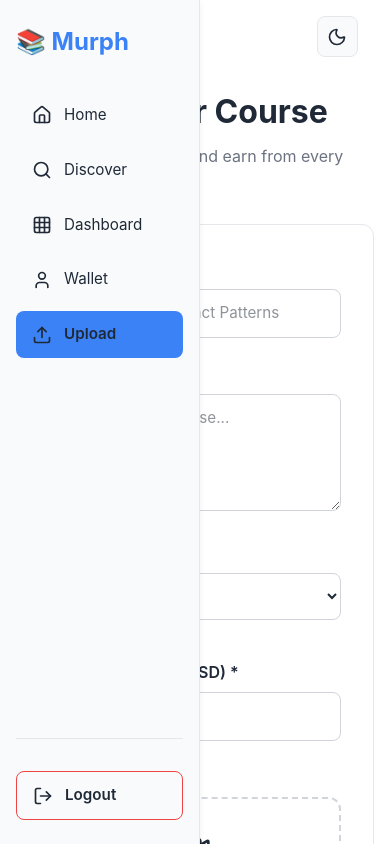
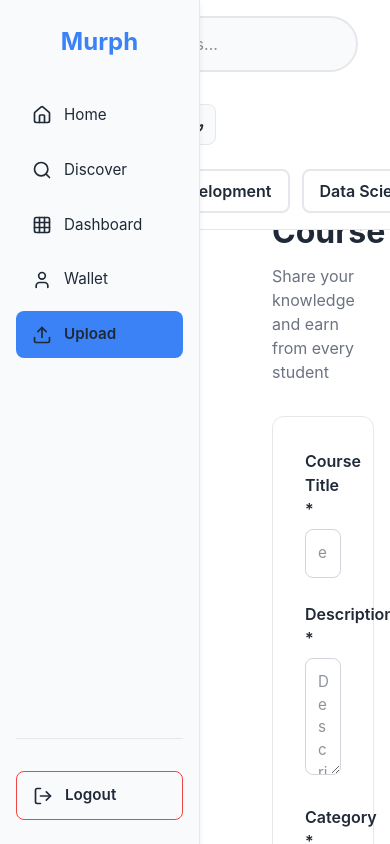
Before and after one commit to maaz25925/tsechacks2026, a React (Vite) app in the folder frontend/: page /upload in a window 390 px wide. Shown: the top 844 px of the page. Built offline with nearby package versions, Linux system fonts and the light colour scheme; no server answers.

Commit message:
feat:changes topbar

```diff
--- a/frontend/src/components/Layout.css
+++ b/frontend/src/components/Layout.css
@@ -4,14 +4,19 @@
   background-color: var(--bg-primary);
   color: var(--text-primary);
   transition: background-color 0.3s ease, color 0.3s ease;
+  --sidebar-width: 256px;
+}
+
+.app-layout.sidebar-closed {
+  --sidebar-width: 0px;
 }
 
 .main-content {
   flex: 1;
-  margin-left: 256px;
-  padding: 2rem 2rem 2rem 2rem;
+  padding: 7rem 2rem 2rem 2rem;
   background-color: var(--bg-primary);
-  margin-top: 0;
+  transition: margin-left 0.3s ease;
+  overflow-y: auto;
 }
 
 @media (max-width: 768px) {
@@ -20,7 +25,7 @@
   }
 
   .main-content {
+    padding: 7rem 1rem 1rem 1rem;
     margin-left: 0;
-    padding: 5.5rem 1rem 1rem 1rem;
   }
 }
--- a/frontend/src/components/Layout.jsx
+++ b/frontend/src/components/Layout.jsx
@@ -1,15 +1,34 @@
-import React from 'react';
+import React, { useState } from 'react';
 import Sidebar from './Sidebar.jsx';
 import TopBar from './TopBar.jsx';
 import './Layout.css';
 
 function Layout({ children }) {
+  const [sidebarOpen, setSidebarOpen] = useState(true);
+  const [selectedCategory, setSelectedCategory] = useState('All');
+  const [searchQuery, setSearchQuery] = useState('');
+
+  const toggleSidebar = () => {
+    setSidebarOpen(!sidebarOpen);
+  };
+
   return (
-    <div className="app-layout">
-      <Sidebar />
-      <TopBar />
-      <main className="main-content">
-        {children}
+    <div className={`app-layout ${sidebarOpen ? 'sidebar-open' : 'sidebar-closed'}`}>
+      <Sidebar isOpen={sidebarOpen} onToggleSidebar={toggleSidebar} />
+      <TopBar
+        onSearchChange={setSearchQuery}
+        onCategoryChange={setSelectedCategory}
+        selectedCategory={selectedCategory}
+        searchQuery={searchQuery}
+        sidebarOpen={sidebarOpen}
+      />
+      <main className="main-content" style={{ marginLeft: sidebarOpen ? '256px' : '0' }}>
+        {React.cloneElement(children, {
+          selectedCategory,
+          searchQuery,
+          onSearchChange: setSearchQuery,
+          onCategoryChange: setSelectedCategory
+        })}
       </main>
     </div>
   );
--- a/frontend/src/components/Sidebar.css
+++ b/frontend/src/components/Sidebar.css
@@ -11,17 +11,50 @@
   padding: 1.5rem 1rem;
   box-shadow: 0 4px 6px rgba(0, 0, 0, 0.07);
   z-index: 50;
-  transition: background-color 0.3s ease, border-color 0.3s ease;
+  transition: all 0.3s ease;
+}
+
+.sidebar.closed {
+  width: 0;
+  padding: 0;
+  border-right: none;
+  overflow: hidden;
 }
 
 .sidebar-header {
   margin-bottom: 2rem;
+  display: flex;
+  align-items: center;
+  justify-content: space-between;
+  gap: 1rem;
 }
 
 .logo {
   font-size: 1.5rem;
   font-weight: 700;
   color: var(--primary);
+  margin: 0;
+  flex: 1;
+}
+
+.close-btn {
+  display: flex;
+  align-items: center;
+  justify-content: center;
+  padding: 0.5rem;
+  background-color: var(--bg-primary);
+  border: 1px solid var(--border-color);
+  color: var(--text-primary);
+  border-radius: 0.5rem;
+  cursor: pointer;
+  transition: all 0.2s ease;
+  flex-shrink: 0;
+}
+
+.close-btn:hover {
+  background-color: var(--primary);
+  color: white;
+  border-color: var(--primary);
 }
 
 .sidebar-nav {
--- a/frontend/src/components/Sidebar.jsx
+++ b/frontend/src/components/Sidebar.jsx
@@ -18,7 +18,7 @@ export default function Sidebar() {
   return (
     <aside className="sidebar">
       <div className="sidebar-header">
-        <h1 className="logo">📚 Murph</h1>
+        <h1 className="logo text-center">Murph</h1>
       </div>
 
       <nav className="sidebar-nav">
--- a/frontend/src/components/TopBar.css
+++ b/frontend/src/components/TopBar.css
@@ -1,11 +1,100 @@
 .top-bar {
   position: fixed;
   top: 0;
+  left: 256px;
   right: 0;
   z-index: 40;
+  background-color: var(--bg-primary);
+  border-bottom: 1px solid var(--border-color);
+  transition: background-color 0.3s ease, left 0.3s ease;
+  display: flex;
+  flex-direction: column;
+}
+
+.app-layout.sidebar-closed .top-bar {
+  left: 0;
+}
+
+.navbar-top {
+  display: flex;
+  align-items: center;
+  justify-content: space-between;
   padding: 1rem 2rem;
+  gap: 2rem;
+}
+
+.search-section {
+  display: flex;
+  justify-content: center;
+  flex: 1;
+}
+
+.search-bar {
+  display: flex;
+  align-items: center;
+  gap: 0.75rem;
+  padding: 0.875rem 1.25rem;
+  background-color: var(--bg-secondary);
+  border: 2px solid var(--border-color);
+  border-radius: 2rem;
+  width: 100%;
+  max-width: 400px;
+  transition: background-color 0.3s ease, border-color 0.3s ease, box-shadow 0.3s ease;
+}
+
+.search-bar:focus-within {
+  border-color: var(--primary);
+  box-shadow: 0 0 0 3px rgba(59, 130, 246, 0.1);
+}
+
+.search-bar input {
+  flex: 1;
+  border: none;
+  outline: none;
+  font-size: 1rem;
+  background-color: transparent;
+  color: var(--text-primary);
+  transition: color 0.3s ease;
+}
+
+.search-bar input::placeholder {
+  color: var(--text-secondary);
+  opacity: 0.8;
+}
+
+.search-bar svg {
+  color: var(--text-secondary);
+}
+
+.category-filter {
+  display: flex;
+  align-items: center;
+  gap: 0.75rem;
+  overflow-x: auto;
+  padding: 0.5rem 2rem 1rem 2rem;
+  white-space: nowrap;
+}
+
+.category-btn {
+  padding: 0.5rem 1rem;
   background-color: var(--bg-primary);
-  transition: background-color 0.3s ease;
+  border: 2px solid var(--border-color);
+  border-radius: 0.5rem;
+  cursor: pointer;
+  white-space: nowrap;
+  transition: all 0.2s;
+  color: var(--text-primary);
+}
+
+.category-btn:hover {
+  border-color: var(--primary);
+  color: var(--primary);
+}
+
+.category-btn.active {
+  background-color: var(--primary);
+  color: white;
+  border-color: var(--primary);
 }
 
 .theme-toggle-btn {
@@ -19,6 +108,7 @@
   border-radius: 0.5rem;
   cursor: pointer;
   transition: all 0.2s ease;
+  flex-shrink: 0;
 }
 
 .theme-toggle-btn:hover {
@@ -26,3 +116,21 @@
   color: white;
   border-color: var(--primary);
 }
+
+@media (max-width: 768px) {
+  .top-bar {
+    left: 0;
+  }
+
+  .navbar-top {
+    flex-direction: column;
+  }
+
+  .search-section {
+    width: 100%;
+  }
+
+  .search-bar {
+    max-width: 100%;
+  }
+}
--- a/frontend/src/components/TopBar.jsx
+++ b/frontend/src/components/TopBar.jsx
@@ -1,12 +1,26 @@
-import { Moon, Sun } from 'lucide-react';
+import { Moon, Sun, Search, Filter } from 'lucide-react';
 import { useTheme } from '../features/theme/ThemeProvider.jsx';
+import { mockCategories } from '../lib/dataMocks';
 import './TopBar.css';
 
-export default function TopBar() {
+export default function TopBar({ onSearchChange, onCategoryChange, selectedCategory, searchQuery }) {
   const { isDarkMode, toggleTheme } = useTheme();
 
   return (
     <div className="top-bar">
+      <div className="navbar-top">
+        <div className="search-section">
+          <div className="search-bar">
+            <Search size={20} />
+            <input
+              type="text"
+              placeholder="Search courses..."
+              value={searchQuery}
+              onChange={(e) => onSearchChange(e.target.value)}
+            />
+          </div>
+        </div>
+
         <button
           className="theme-toggle-btn"
           onClick={toggleTheme}
@@ -15,5 +29,19 @@ export default function TopBar() {
           {isDarkMode ? <Sun size={20} /> : <Moon size={20} />}
         </button>
       </div>
+
+      <div className="category-filter">
+        <Filter size={20} />
+        {mockCategories.map((cat) => (
+          <button
+            key={cat}
+            onClick={() => onCategoryChange(cat)}
+            className={`category-btn ${selectedCategory === cat ? 'active' : ''}`}
+          >
+            {cat}
+          </button>
+        ))}
+      </div>
+    </div>
   );
 }
--- a/frontend/src/lib/theme.js
+++ b/frontend/src/lib/theme.js
@@ -10,15 +10,15 @@ export const THEME = {
     accent: '#10B981',
   },
   light: {
-    background: '#FFFFFF',
-    surface: '#F9FAFB',
+    background: '#F5F5F7',
+    surface: '#FFFFFF',
     text: '#1F2937',
     textSecondary: '#6B7280',
     border: '#E5E7EB',
   },
   dark: {
-    background: '#0F172A',
-    surface: '#1E293B',
+    background: '#1E3A5F',
+    surface: '#2C5282',
     text: '#F1F5F9',
     textSecondary: '#CBD5E1',
     border: '#334155',
@@ -28,9 +28,9 @@ export const THEME = {
 export const getThemeVariables = (isDark = false) => {
   const mode = isDark ? THEME.dark : THEME.light;
   return {
-    '--primary': THEME.colors.primary,
-    '--secondary': THEME.colors.secondary,
-    '--accent': THEME.colors.accent,
+    '--primary': isDark ? '#60A5FA' : THEME.colors.primary,
+    '--secondary': isDark ? '#A78BFA' : THEME.colors.secondary,
+    '--accent': isDark ? '#34D399' : THEME.colors.accent,
     '--bg-primary': mode.background,
     '--bg-secondary': mode.surface,
     '--text-primary': mode.text,
--- a/frontend/src/pages/Home.css
+++ b/frontend/src/pages/Home.css
@@ -1,80 +1,7 @@
 .home-page {
   width: 100%;
-}
-
-.search-section {
-  margin-bottom: 3rem;
-  display: flex;
-  justify-content: center;
-}
-
-.search-bar {
-  display: flex;
-  align-items: center;
-  gap: 0.75rem;
-  padding: 0.875rem 1.25rem;
-  background-color: var(--bg-secondary);
-  border: 2px solid var(--border-color);
-  border-radius: 2rem;
-  width: 70%;
-  max-width: 800px;
-  transition: background-color 0.3s ease, border-color 0.3s ease, box-shadow 0.3s ease;
-}
-
-.search-bar:focus-within {
-  border-color: var(--primary);
-  box-shadow: 0 0 0 3px rgba(59, 130, 246, 0.1);
-}
-
-.search-bar input {
-  flex: 1;
-  border: none;
-  outline: none;
-  font-size: 1rem;
-  background-color: transparent;
-  color: var(--text-primary);
-  transition: color 0.3s ease;
-}
-
-.search-bar input::placeholder {
-  color: var(--text-secondary);
-  opacity: 0.8;
-}
-
-
-.search-bar svg {
-  color: var(--text-secondary);
-}
-
-.category-filter {
-  display: flex;
-  align-items: center;
-  gap: 0.75rem;
-  overflow-x: auto;
-  padding-bottom: 1rem;
-  margin-bottom: 2rem;
-}
-
-.category-btn {
-  padding: 0.5rem 1rem;
-  background-color: var(--bg-primary);
-  border: 2px solid var(--border-color);
-  border-radius: 0.5rem;
-  cursor: pointer;
-  white-space: nowrap;
-  transition: all 0.2s;
-  color: var(--text-primary);
-}
-
-.category-btn:hover {
-  border-color: var(--primary);
-  color: var(--primary);
-}
-
-.category-btn.active {
-  background-color: var(--primary);
-  color: white;
-  border-color: var(--primary);
+  padding-top: 4.5rem;
+  margin-top: 1rem;
 }
 
 .sessions-grid {
@@ -102,7 +29,7 @@
 
 .session-card {
   background-color: var(--bg-primary);
-  border-radius: 0.875rem;
+  border-radius: 0;
   overflow: hidden;
   box-shadow: 0 2px 8px rgba(0, 0, 0, 0.08);
   transition: all 0.3s cubic-bezier(0.4, 0, 0.2, 1);
--- a/frontend/src/pages/Home.jsx
+++ b/frontend/src/pages/Home.jsx
@@ -1,13 +1,10 @@
 import { useEffect, useState } from 'react';
-import { Search, Filter } from 'lucide-react';
 import { Link } from 'react-router-dom';
 import { mockSessions, mockCategories } from '../lib/dataMocks';
 import './Home.css';
 
-export default function Home() {
+export default function Home({ selectedCategory = 'All', searchQuery = '', onSearchChange, onCategoryChange }) {
   const [sessions, setSessions] = useState([]);
-  const [selectedCategory, setSelectedCategory] = useState('All');
-  const [searchQuery, setSearchQuery] = useState('');
 
   useEffect(() => {
     let filtered = mockSessions;
@@ -29,31 +26,6 @@ export default function Home() {
 
   return (
     <div className="home-page">
-      <div className="search-section">
-        <div className="search-bar">
-          <Search size={20} />
-          <input
-            type="text"
-            placeholder="Search courses..."
-            value={searchQuery}
-            onChange={(e) => setSearchQuery(e.target.value)}
-          />
-        </div>
-      </div>
-
-      <div className="category-filter">
-        <Filter size={20} />
-        {mockCategories.map((cat) => (
-          <button
-            key={cat}
-            onClick={() => setSelectedCategory(cat)}
-            className={`category-btn ${selectedCategory === cat ? 'active' : ''}`}
-          >
-            {cat}
-          </button>
-        ))}
-      </div>
-
       <div className="sessions-grid">
         {sessions.map((session) => (
           <Link key={session.id} to={`/session/${session.id}`} className="session-link">
```
Lines whose indentation alone changed are shown as unchanged.
